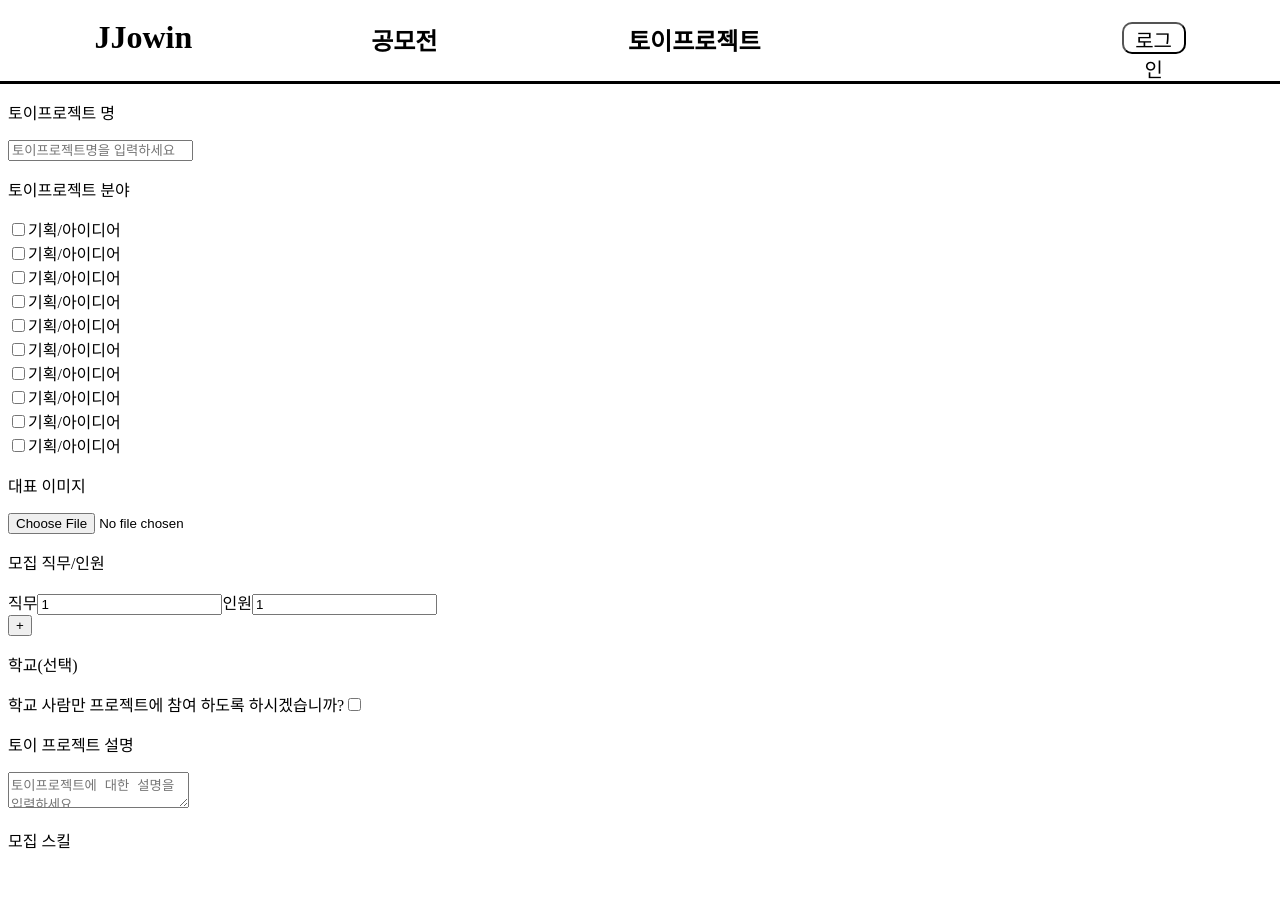
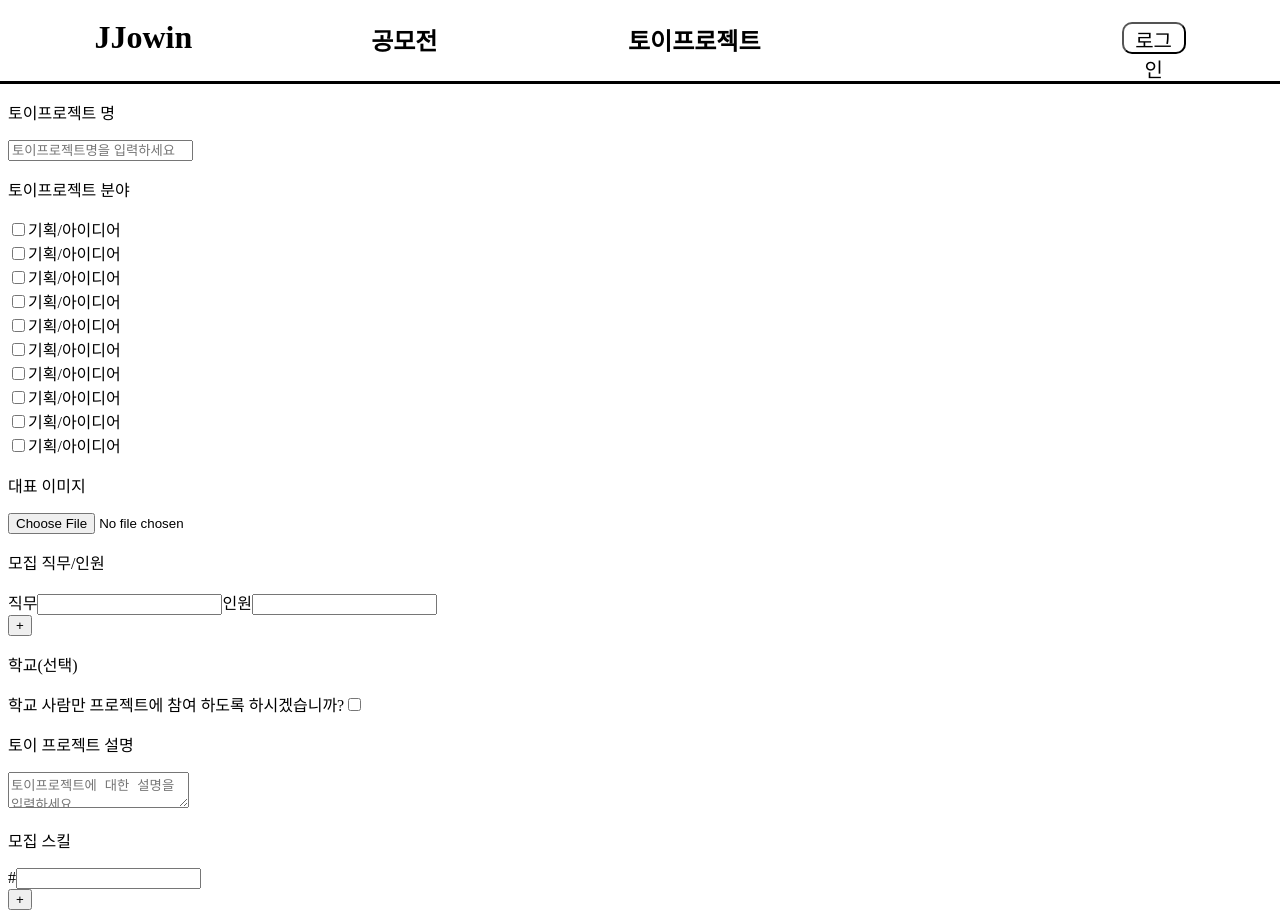
Before and after one commit to JJOWIN/Front, a React (Create React App) app in the folder jjowin/: page /toyprojectList/createToyProject in a window 1280 px wide. Before the commit the page ends 868 px from the top, so only its background shows below. Built offline with nearby package versions, Linux system fonts and the light colour scheme.

Commit message:
feat: 토이프로젝트 생성 페이지

```diff
--- a/jjowin/src/routes/CreateToyProject.js
+++ b/jjowin/src/routes/CreateToyProject.js
@@ -1,15 +1,24 @@
 import React, { useState } from 'react'
+import styled from "styled-components";
+
 
 function CreateToyProject() {
+    // 토이프로젝트 명
     const [toyProjectName, setToyProjectName] = useState("")
     // const [projectFields, setField] = useState([])
+    // 토이프로젝트 대표이미지
     const [toyProjectImage, setToyProjectImage] = useState(null)
+    // 토이프로젝트 이미지 Url
     const [toyProjectImageUrl, setToyProjectImageUrl] = useState('')
-
-    const [toyProjectRoles, setToyProjectRoles] = useState([1])
+    // 토이프로젝트 직무
+    const [toyProjectRoles, setToyProjectRoles] = useState([{ role: '', num: '' }])
+    // 학교사람만
     const [school, setSchool] = useState(false)
+    // 토이프로젝트 내용
     const [toyProjectContent, setToyProjectContent] = useState("")
-    const [toyProjectskills, setToyProjectSkills] = useState([])
+    // 토이프로젝트 스킬
+    const [toyProjectSkills, setToyProjectSkills] = useState([''])
+    // 토이프로젝트 필드 리스트
     const fieldList = [
         { id: 0, name: '기획/아이디어' },
         { id: 1, name: '기획/아이디어' },
@@ -23,31 +32,63 @@ function CreateToyProject() {
         { id: 9, name: '기획/아이디어' },
     ]
 
+    // 토이프로젝트 명 입력 시
     const onToyProjectNameHandler = (event) => {
         setToyProjectName(event.currentTarget.value)
     }
 
+    // 토이프로젝트 이미지 파일 첨부 시
     const onToyProjectImageHandler = (event) => {
         // console.log(URL.createObjectURL(event.currentTarget.files[0]))
         setToyProjectImage(event.currentTarget.files[0])
         setToyProjectImageUrl(URL.createObjectURL(event.currentTarget.files[0]))
     }
 
+    // 토이프로젝트 직무 추가 버튼 클릭 시
     const onClickAddToyProjectRolesHandler = () => {
-        console.log(toyProjectRoles)
-        let a = 4
-        // setToyProjectRoles((prev)=>[...prev, a])
-        console.log(toyProjectRoles.length)
+        setToyProjectRoles([...toyProjectRoles, { role: '', num: '' }])
     }
 
+    // 토이프로젝트 직무 입력 시
     const onToyProjectRolesHandler = (event) => {
-        console.log(event.currentTarget.value)
-        setToyProjectRoles((prev)=>[...prev, 4])
+        let tmp = [...toyProjectRoles]
+        tmp[Number(event.target.id)].role = event.target.value
+        setToyProjectRoles([...tmp])
+        console.log(toyProjectRoles)
     }
 
+    // 토이프로젝트 인원 입력 시
+    const onToyProjectPeoplesHandler = (event) => {
+        let tmp = [...toyProjectRoles]
+        tmp[Number(event.target.id)].num = event.target.value
+        setToyProjectRoles([...tmp])
+    }
+
+    // 토이프로젝트 내용 입력 시
     const onToyProjectContentHandler = (event) => {
         setToyProjectContent(event.currentTarget.value)
     }
+
+    // 토이프로젝트 직무 입력 시
+    const onToyProjectSkillsHandler = (event) => {
+        let tmp = [...toyProjectSkills]
+        tmp[Number(event.target.id)] = event.target.value
+        setToyProjectSkills([...tmp])
+        console.log(toyProjectSkills)
+
+    }
+
+    // 토이프로젝트 학교만 체크박스 선택 시
+    const onToyProjectSchoolHandler = (event) => {
+        setSchool(!school)
+        console.log(school)
+
+    }
+    // 토이프로젝트 스킬 추가 버튼 클릭 시
+    const onClickAddToyProjectSkillsHandler = () => {
+        setToyProjectSkills([...toyProjectSkills, ''])
+    }
+
     return (
         <div>
             <form>
@@ -61,24 +102,31 @@ function CreateToyProject() {
                     </div>
                 ))}
                 <p>대표 이미지</p>
-                <img src={toyProjectImageUrl}/>
-                <input type="file" accept='image/*' onChange={onToyProjectImageHandler}/>
+                <img src={toyProjectImageUrl} />
+                <input type="file" accept='image/*' onChange={onToyProjectImageHandler} />
                 <p>모집 직무/인원</p>
-                {toyProjectRoles.map((role, index) => (
+                {toyProjectRoles.map((item, index) => (
                     <div>
-                        <label htmlFor={role}>직무</label>
-                        <input id={role} value = {role} />
-                        <label htmlFor={role}>인원</label>
-                        <input id={role} value = {role} />
+                        <label htmlFor={index}>직무</label>
+                        <input id={index} value={item.role} onChange={onToyProjectRolesHandler} />
+                        <label htmlFor={index}>인원</label>
+                        <input id={index} value={item.num} onChange={onToyProjectPeoplesHandler} />
                     </div>
                 ))}
-                <button onClick={onClickAddToyProjectRolesHandler}>+</button>
+                <button type="button" onClick={onClickAddToyProjectRolesHandler}>+</button>
                 <p>학교(선택)</p>
                 <label htmlFor="school">학교 사람만 프로젝트에 참여 하도록 하시겠습니까?</label>
-                <input type="checkbox" id="school" />
+                <input type="checkbox" id="school" onChange={onToyProjectSchoolHandler} />
                 <p>토이 프로젝트 설명</p>
                 <textarea placeholder='토이프로젝트에 대한 설명을 입력하세요' value={toyProjectContent} onChange={onToyProjectContentHandler} />
                 <p>모집 스킬</p>
+                {toyProjectSkills.map((item, index) => (
+                    <div>
+                        <label htmlFor={index}>#</label>
+                        <input id={index} value={item} onChange={onToyProjectSkillsHandler} />
+                    </div>
+                ))}
+                <button type="button" onClick={onClickAddToyProjectSkillsHandler}>+</button>
             </form>
         </div>
     )
```
